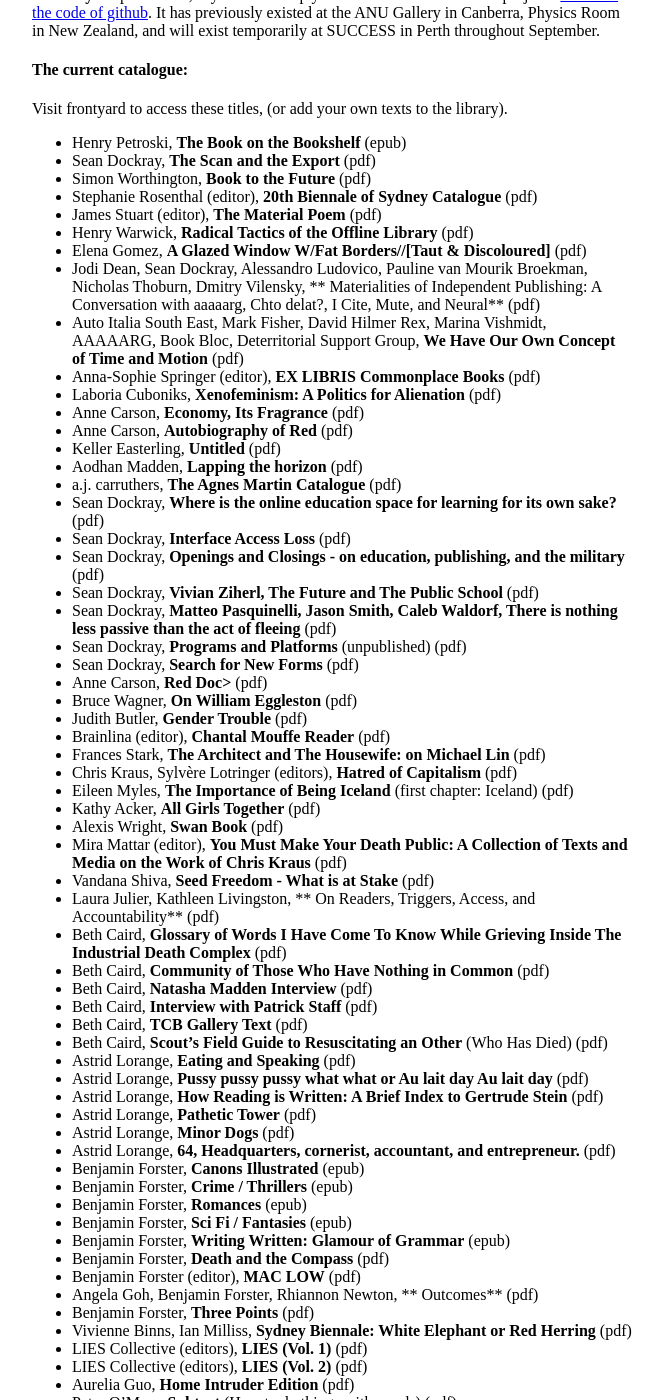
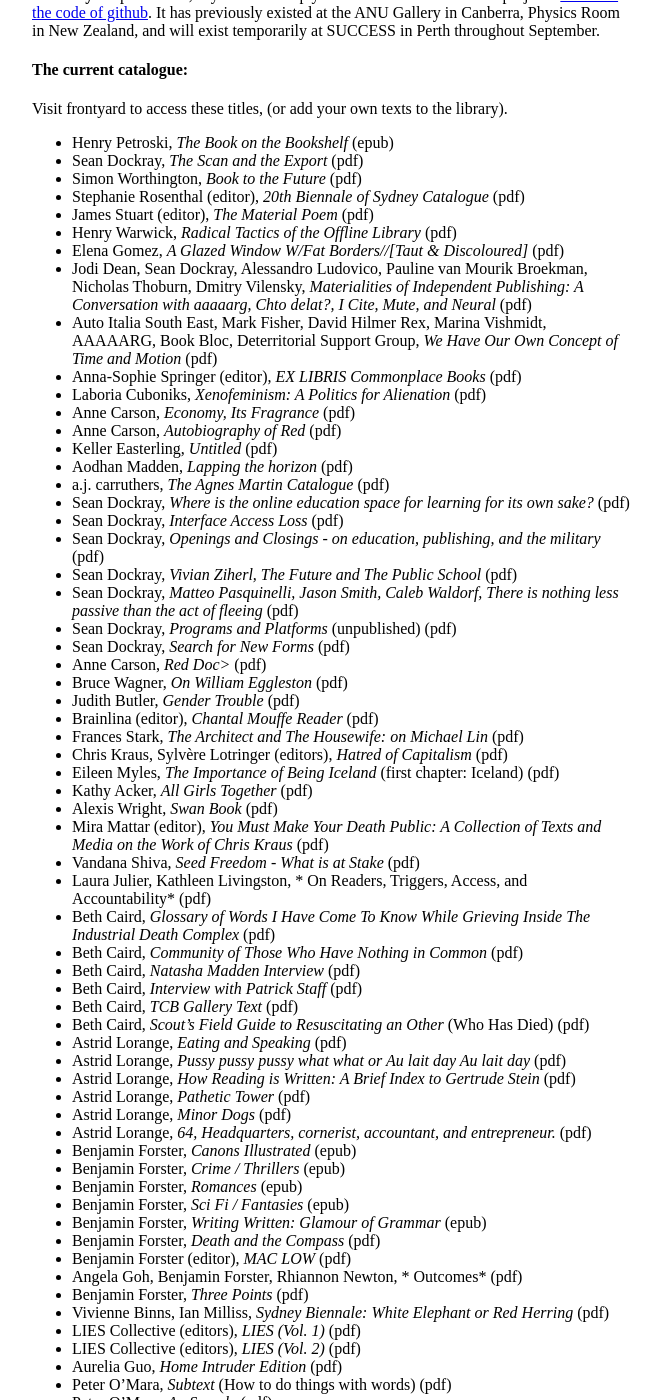
Before and after one commit to frontyardprojects/frontyardprojects.github.io, a Jekyll site: the page built from library/a-library/index.md, in a window 1280 px wide and 1400 px high, scrolled down 477 px. Shown: the whole window, without its empty margins (308-971 px from the left). Built offline with Jekyll 4.4.1, drawn with Linux system fonts in a browser that asks for light colours.

Commit message:
style tweak

```diff
--- a/library/a-library/index.md
+++ b/library/a-library/index.md
@@ -4,8 +4,6 @@
 ## a-library
 
 A-Library is a prototype, an offline digital library that exists on a modem-like piece of hardware. When someone joins this WIFI network, rather than connecting to the internet, they are directed to the **a-library** catalogue where texts can be uploaded or downloaded freely by anyone.
-
-
 
 **In other words:**
 **a-library** is simply that a library. Or more specifically, it is an offline digital library; a localised wifi network that hosts a free and open collection of documents. **a-library** was developed as a way for us to easily share books and articles with each other, and in the process to collectively develop a local archive of all the publications that are meaningful to us. By us, I mean you and I. even if we have not personally met, we have shared this location, and these texts are now between us.
@@ -16,103 +14,103 @@
 
 Visit frontyard to access these titles, (or add your own texts to the library).
 
-- Henry Petroski, **The Book on the Bookshelf** (epub)
-- Sean Dockray, **The Scan and the Export** (pdf)
-- Simon Worthington, **Book to the Future** (pdf)
-- Stephanie Rosenthal (editor), **20th Biennale of Sydney Catalogue** (pdf)
-- James Stuart (editor), **The Material Poem** (pdf)
-- Henry Warwick, **Radical Tactics of the Offline Library** (pdf)
-- Elena Gomez, **A Glazed Window W/Fat Borders//\[Taut & Discoloured\]** (pdf)
-- Jodi Dean, Sean Dockray, Alessandro Ludovico, Pauline van Mourik Broekman, Nicholas Thoburn, Dmitry Vilensky, ** Materialities of Independent Publishing: A Conversation with aaaaarg, Chto delat?, I Cite, Mute, and Neural** (pdf)
-- Auto Italia South East, Mark Fisher, David Hilmer Rex, Marina Vishmidt, AAAAARG, Book Bloc, Deterritorial Support Group, **We Have Our Own Concept of Time and Motion** (pdf)
-- Anna-Sophie Springer (editor), **EX LIBRIS Commonplace Books** (pdf)
-- Laboria Cuboniks, **Xenofeminism: A Politics for Alienation** (pdf)
-- Anne Carson, **Economy, Its Fragrance** (pdf)
-- Anne Carson, **Autobiography of Red** (pdf)
-- Keller Easterling, **Untitled** (pdf)
-- Aodhan Madden, **Lapping the horizon** (pdf)
-- a.j. carruthers, **The Agnes Martin Catalogue** (pdf)
-- Sean Dockray, **Where is the online education space for learning for its own sake?** (pdf)
-- Sean Dockray, **Interface Access Loss** (pdf)
-- Sean Dockray, **Openings and Closings - on education, publishing, and the military** (pdf)
-- Sean Dockray, **Vivian Ziherl, The Future and The Public School** (pdf)
-- Sean Dockray, **Matteo Pasquinelli, Jason Smith, Caleb Waldorf, There is nothing less passive than the act of fleeing** (pdf)
-- Sean Dockray, **Programs and Platforms** (unpublished) (pdf)
-- Sean Dockray, **Search for New Forms** (pdf)
-- Anne Carson, **Red Doc>** (pdf)
-- Bruce Wagner, **On William Eggleston** (pdf)
-- Judith Butler, **Gender Trouble** (pdf)
-- Brainlina (editor), **Chantal Mouffe Reader** (pdf)
-- Frances Stark, **The Architect and The Housewife: on Michael Lin** (pdf)
-- Chris Kraus, Sylvère Lotringer (editors), **Hatred of Capitalism** (pdf)
-- Eileen Myles, **The Importance of Being Iceland** (first chapter: Iceland) (pdf)
-- Kathy Acker, **All Girls Together** (pdf)
-- Alexis Wright, **Swan Book** (pdf)
-- Mira Mattar (editor), **You Must Make Your Death Public: A Collection of Texts and Media on the Work of Chris Kraus** (pdf)
-- Vandana Shiva, **Seed Freedom - What is at Stake** (pdf)
-- Laura Julier, Kathleen Livingston, ** On Readers, Triggers, Access, and Accountability** (pdf)
-- Beth Caird, **Glossary of Words I Have Come To Know While Grieving Inside The Industrial Death Complex** (pdf)
-- Beth Caird, **Community of Those Who Have Nothing in Common** (pdf)
-- Beth Caird, **Natasha Madden Interview** (pdf)
-- Beth Caird, **Interview with Patrick Staff** (pdf)
-- Beth Caird, **TCB Gallery Text** (pdf)
-- Beth Caird, **Scout’s Field Guide to Resuscitating an Other** (Who Has Died) (pdf)
-- Astrid Lorange, **Eating and Speaking** (pdf)
-- Astrid Lorange, **Pussy pussy pussy what what or Au lait day Au lait day** (pdf)
-- Astrid Lorange, **How Reading is Written: A Brief Index to Gertrude Stein** (pdf)
-- Astrid Lorange, **Pathetic Tower** (pdf)
-- Astrid Lorange, **Minor Dogs** (pdf)
-- Astrid Lorange, **64, Headquarters, cornerist, accountant, and entrepreneur.** (pdf)
-- Benjamin Forster, **Canons Illustrated** (epub)
-- Benjamin Forster, **Crime / Thrillers** (epub)
-- Benjamin Forster, **Romances** (epub)
-- Benjamin Forster, **Sci Fi / Fantasies** (epub)
-- Benjamin Forster, **Writing Written: Glamour of Grammar** (epub)
-- Benjamin Forster, **Death and the Compass** (pdf)
-- Benjamin Forster (editor), **MAC LOW** (pdf)
-- Angela Goh, Benjamin Forster, Rhiannon Newton, ** Outcomes** (pdf)
-- Benjamin Forster, **Three Points** (pdf)
-- Vivienne Binns, Ian Milliss, **Sydney Biennale: White Elephant or Red Herring** (pdf)
-- LIES Collective (editors), **LIES (Vol. 1)** (pdf)
-- LIES Collective (editors), **LIES (Vol. 2)** (pdf)
-- Aurelia Guo, **Home Intruder Edition** (pdf)
-- Peter O'Mara, **Subtext** (How to do things with words) (pdf)
-- Peter O'Mara, **Aa Sample** (pdf)
-- Peter O'Mara, **Black Birds** (pdf)
-- Peter O'Mara, **Concrete** (pdf)
-- Peter O'Mara, **Either Or** (pdf)
-- peter O'Mara, **Holding Cloud** (pdf)
-- Peter O'Mara, **Starvation of the Everyday** (pdf)
-- Peter O'Mara, **The** (pdf)
-- Peter O'Mara, **Unladen Swallow** (pdf)
-- KK+JLD, **Dimensions Booklet** (pdf)
-- KK+JLD, **Going to Sleep in a City that Doesn't Exist Yet** (pdf)
-- KK+JLD, **Hurts Lots Booklet** (pdf)
-- KK+JLD, **Samples** (Warm Ups) (pdf)
-- Kailana Sommer, Billy Tang, **WeChat: spaces, histories, production, artists, nowness, Beijing and Australia.** (pdf)
-- Kailana Sommer, **Fuzzy Logic** (pdf)
-- KK+JLD, **Resisting plinths / Accommodation plinths** (pdf)
-- KK+JLD, **Doh la, mm goi (到了, 唔該) or Here is good, Thanks** (pdf)
-- Kailana Sommer, **Another Attempt ~** (pdf)
-- Kailana Sommer, **Now and the Beginning** (pdf)
-- KK+JLD, **I Think: Christmas** (pdf)
-- Nicci Haynes, **Time: cancelled** (pdf)
-- Samuel Beckett, **Molloy** (sucking stones excerpt) (pdf)
-- James Joyce, **Finnegans Wake** (pdf)
-- Charles Fourier, **The Theory of the Four Movements** (pdf)
-- Michel de Certeau, **The Practice of Everyday Life** (pdf)
-- Karl Marx , **Capital Vol 1** (pdf)
-- Karl Marx, **Capital Vol 2** (pdf)
-- Karl Marx, **Capital Vol 3** (pdf)
-- Henri Lefebvre, **The Production of Space** (pdf)
-- Giorgio Agamben , **HomoSacer** (pdf)
-- Phillip K. Dick , **Do Androids Dream Of Electric Sheep** (pdf)
-- Brian W. Aldiss , **Starship** (pdf)
-- Thierry de Duve, **Joseph Beuys, or The Last of the Proletarians** (pdf)
-- Michel Foucault, **Of Other Spaces: Utopias and Heterotopias** (pdf)
-- Gail Rubin, **Thinking Sex** (pdf)
-- Italo Calvino, **Invisible Cities** (pdf)
-- Ante Engel, **Non-Normative Sexualities** (pdf)
-- Rosalind Krauss, **The Originality of the Avant Garde** (pdf)
-- Michel Foucault , **Discipline and Punish - The Birth of the Prison** (pdf)
-- Judith Halberstam, **The Queer Art of Failure** (pdf)
+- Henry Petroski, *The Book on the Bookshelf* (epub)
+- Sean Dockray, *The Scan and the Export* (pdf)
+- Simon Worthington, *Book to the Future* (pdf)
+- Stephanie Rosenthal (editor), *20th Biennale of Sydney Catalogue* (pdf)
+- James Stuart (editor), *The Material Poem* (pdf)
+- Henry Warwick, *Radical Tactics of the Offline Library* (pdf)
+- Elena Gomez, *A Glazed Window W/Fat Borders//\[Taut & Discoloured\]* (pdf)
+- Jodi Dean, Sean Dockray, Alessandro Ludovico, Pauline van Mourik Broekman, Nicholas Thoburn, Dmitry Vilensky, *Materialities of Independent Publishing: A Conversation with aaaaarg, Chto delat?, I Cite, Mute, and Neural* (pdf)
+- Auto Italia South East, Mark Fisher, David Hilmer Rex, Marina Vishmidt, AAAAARG, Book Bloc, Deterritorial Support Group, *We Have Our Own Concept of Time and Motion* (pdf)
+- Anna-Sophie Springer (editor), *EX LIBRIS Commonplace Books* (pdf)
+- Laboria Cuboniks, *Xenofeminism: A Politics for Alienation* (pdf)
+- Anne Carson, *Economy, Its Fragrance* (pdf)
+- Anne Carson, *Autobiography of Red* (pdf)
+- Keller Easterling, *Untitled* (pdf)
+- Aodhan Madden, *Lapping the horizon* (pdf)
+- a.j. carruthers, *The Agnes Martin Catalogue* (pdf)
+- Sean Dockray, *Where is the online education space for learning for its own sake?* (pdf)
+- Sean Dockray, *Interface Access Loss* (pdf)
+- Sean Dockray, *Openings and Closings - on education, publishing, and the military* (pdf)
+- Sean Dockray, *Vivian Ziherl, The Future and The Public School* (pdf)
+- Sean Dockray, *Matteo Pasquinelli, Jason Smith, Caleb Waldorf, There is nothing less passive than the act of fleeing* (pdf)
+- Sean Dockray, *Programs and Platforms* (unpublished) (pdf)
+- Sean Dockray, *Search for New Forms* (pdf)
+- Anne Carson, *Red Doc>* (pdf)
+- Bruce Wagner, *On William Eggleston* (pdf)
+- Judith Butler, *Gender Trouble* (pdf)
+- Brainlina (editor), *Chantal Mouffe Reader* (pdf)
+- Frances Stark, *The Architect and The Housewife: on Michael Lin* (pdf)
+- Chris Kraus, Sylvère Lotringer (editors), *Hatred of Capitalism* (pdf)
+- Eileen Myles, *The Importance of Being Iceland* (first chapter: Iceland) (pdf)
+- Kathy Acker, *All Girls Together* (pdf)
+- Alexis Wright, *Swan Book* (pdf)
+- Mira Mattar (editor), *You Must Make Your Death Public: A Collection of Texts and Media on the Work of Chris Kraus* (pdf)
+- Vandana Shiva, *Seed Freedom - What is at Stake* (pdf)
+- Laura Julier, Kathleen Livingston, * On Readers, Triggers, Access, and Accountability* (pdf)
+- Beth Caird, *Glossary of Words I Have Come To Know While Grieving Inside The Industrial Death Complex* (pdf)
+- Beth Caird, *Community of Those Who Have Nothing in Common* (pdf)
+- Beth Caird, *Natasha Madden Interview* (pdf)
+- Beth Caird, *Interview with Patrick Staff* (pdf)
+- Beth Caird, *TCB Gallery Text* (pdf)
+- Beth Caird, *Scout’s Field Guide to Resuscitating an Other* (Who Has Died) (pdf)
+- Astrid Lorange, *Eating and Speaking* (pdf)
+- Astrid Lorange, *Pussy pussy pussy what what or Au lait day Au lait day* (pdf)
+- Astrid Lorange, *How Reading is Written: A Brief Index to Gertrude Stein* (pdf)
+- Astrid Lorange, *Pathetic Tower* (pdf)
+- Astrid Lorange, *Minor Dogs* (pdf)
+- Astrid Lorange, *64, Headquarters, cornerist, accountant, and entrepreneur.* (pdf)
+- Benjamin Forster, *Canons Illustrated* (epub)
+- Benjamin Forster, *Crime / Thrillers* (epub)
+- Benjamin Forster, *Romances* (epub)
+- Benjamin Forster, *Sci Fi / Fantasies* (epub)
+- Benjamin Forster, *Writing Written: Glamour of Grammar* (epub)
+- Benjamin Forster, *Death and the Compass* (pdf)
+- Benjamin Forster (editor), *MAC LOW* (pdf)
+- Angela Goh, Benjamin Forster, Rhiannon Newton, * Outcomes* (pdf)
+- Benjamin Forster, *Three Points* (pdf)
+- Vivienne Binns, Ian Milliss, *Sydney Biennale: White Elephant or Red Herring* (pdf)
+- LIES Collective (editors), *LIES (Vol. 1)* (pdf)
+- LIES Collective (editors), *LIES (Vol. 2)* (pdf)
+- Aurelia Guo, *Home Intruder Edition* (pdf)
+- Peter O'Mara, *Subtext* (How to do things with words) (pdf)
+- Peter O'Mara, *Aa Sample* (pdf)
+- Peter O'Mara, *Black Birds* (pdf)
+- Peter O'Mara, *Concrete* (pdf)
+- Peter O'Mara, *Either Or* (pdf)
+- peter O'Mara, *Holding Cloud* (pdf)
+- Peter O'Mara, *Starvation of the Everyday* (pdf)
+- Peter O'Mara, *The* (pdf)
+- Peter O'Mara, *Unladen Swallow* (pdf)
+- KK+JLD, *Dimensions Booklet* (pdf)
+- KK+JLD, *Going to Sleep in a City that Doesn't Exist Yet* (pdf)
+- KK+JLD, *Hurts Lots Booklet* (pdf)
+- KK+JLD, *Samples* (Warm Ups) (pdf)
+- Kailana Sommer, Billy Tang, *WeChat: spaces, histories, production, artists, nowness, Beijing and Australia.* (pdf)
+- Kailana Sommer, *Fuzzy Logic* (pdf)
+- KK+JLD, *Resisting plinths / Accommodation plinths* (pdf)
+- KK+JLD, *Doh la, mm goi (到了, 唔該) or Here is good, Thanks* (pdf)
+- Kailana Sommer, *Another Attempt ~* (pdf)
+- Kailana Sommer, *Now and the Beginning* (pdf)
+- KK+JLD, *I Think: Christmas* (pdf)
+- Nicci Haynes, *Time: cancelled* (pdf)
+- Samuel Beckett, *Molloy* (sucking stones excerpt) (pdf)
+- James Joyce, *Finnegans Wake* (pdf)
+- Charles Fourier, *The Theory of the Four Movements* (pdf)
+- Michel de Certeau, *The Practice of Everyday Life* (pdf)
+- Karl Marx , *Capital Vol 1* (pdf)
+- Karl Marx, *Capital Vol 2* (pdf)
+- Karl Marx, *Capital Vol 3* (pdf)
+- Henri Lefebvre, *The Production of Space* (pdf)
+- Giorgio Agamben , *HomoSacer* (pdf)
+- Phillip K. Dick , *Do Androids Dream Of Electric Sheep* (pdf)
+- Brian W. Aldiss , *Starship* (pdf)
+- Thierry de Duve, *Joseph Beuys, or The Last of the Proletarians* (pdf)
+- Michel Foucault, *Of Other Spaces: Utopias and Heterotopias* (pdf)
+- Gail Rubin, *Thinking Sex* (pdf)
+- Italo Calvino, *Invisible Cities* (pdf)
+- Ante Engel, *Non-Normative Sexualities* (pdf)
+- Rosalind Krauss, *The Originality of the Avant Garde* (pdf)
+- Michel Foucault , *Discipline and Punish - The Birth of the Prison* (pdf)
+- Judith Halberstam, *The Queer Art of Failure* (pdf)
```
